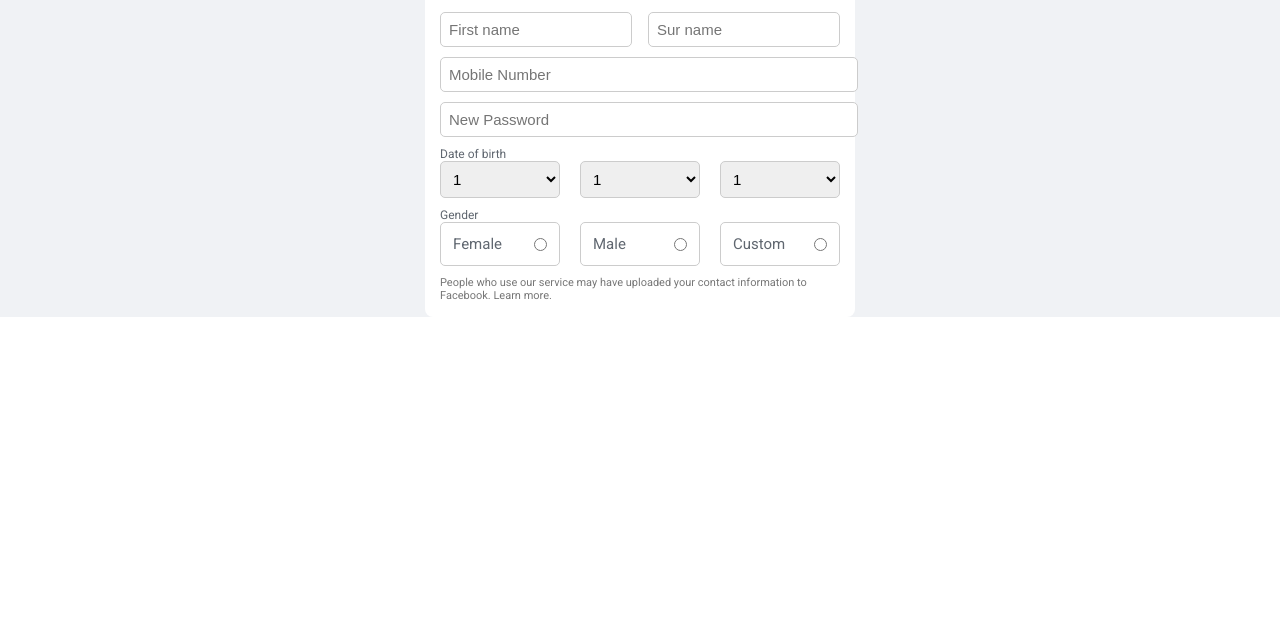
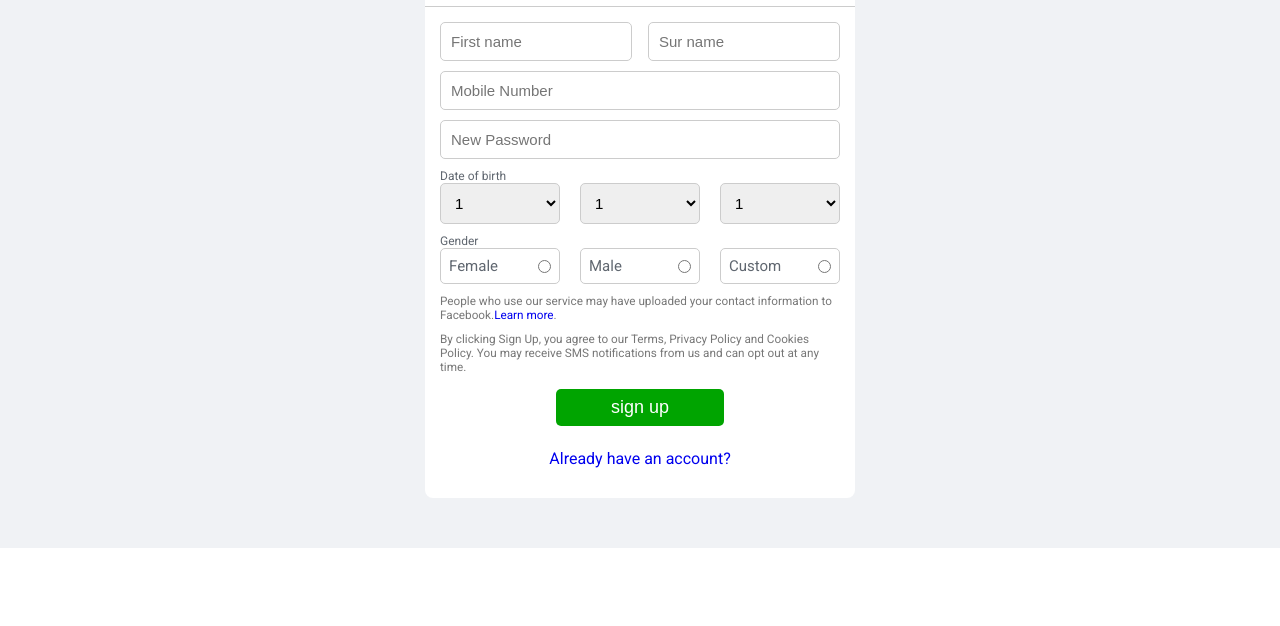
Before and after one commit to jananisree96/html_css, a plain HTML site: page index.html in a window 1280 px wide. Shown: the part 174-800 px from the top of the page. Drawn offline with Linux system fonts and the light colour scheme.

Commit message:
latest commit

```diff
--- a/index.html
+++ b/index.html
@@ -72,9 +72,15 @@
                             </div>
                         </div>
                     </div>
-                    <small> People who use our service may have uploaded your contact information to Facebook. Learn more.
+                    <small> People who use our service may have uploaded your contact information to Facebook.<a href="https://facebook.com">Learn more</a>.
                     </small>
-
+                    <small>By clicking Sign Up, you agree to our Terms, Privacy Policy and Cookies Policy. You may receive SMS notifications from us and can opt out at any time.</small>
+                    <div class="button-div">
+                        <button class="signup-btn">sign up</button>
+                    </div>
+                    <div class="account-div">
+                        <a href="https://www.facebook.com/login/?privacy_mutation_token=eyJ0eXBlIjowLCJjcmVhdGlvbl90aW1lIjoxNzAyNzk4NDM3LCJjYWxsc2l0ZV9pZCI6MjY5NTQ4NDUzMDcyMDk1MX0%3D">Already have an account?</a>
+                    </div>
                 </div>
             </div>
         </form>
--- a/styles.css
+++ b/styles.css
@@ -8,13 +8,14 @@ body,h1,h2,p{
     justify-content: center;
     flex-direction: column;
     align-items: center;
+    padding-bottom: 50px;
 }
 
 
 #logo {
     font-size: 56px;
     color: #0b66ff;
-    padding: 15px 0px;
+    padding: 20px 0px;
 }
 
 .signup-form {
@@ -41,7 +42,7 @@ h2{
 }
 
 input , select  {
-    padding: 8px;
+    padding: 10px;
     border: 1px solid #ccc;
     border-radius: 5px;
     width: 100%;
@@ -55,6 +56,7 @@ input , select  {
 }
 
 .full-width {
+    display: flex;
     width: 100%;
 }
 
@@ -77,7 +79,7 @@ label {
     border: 1px solid #ccc;
     border-radius: 5px;
     width: 100%;
-    padding: 12px;
+    padding: 8px;
     display: flex;
     align-items: center;
     justify-content: space-between;
@@ -94,7 +96,36 @@ label {
 }
 
 small{
-    font-size: 11px;
     padding-top: 10px;
+    font-size: 11.75px;
     color: #777;
 }
+
+a{
+    text-decoration: none;
+}
+.button-div{
+    padding: 15px 0;
+    display: flex;
+    justify-content: center;
+    width: 100%;
+}
+
+.signup-btn{
+    border: 0;
+    background-color: #00a400;
+    color: white;
+    padding: 8px 55px;
+    border-radius: 5px;
+    font-size: 18px;
+    font-weight: 500;
+
+}
+
+.account-div{
+    display: flex;
+    justify-content: center;
+    width: 100%;
+    padding-top: 8px;
+    padding-bottom: 15px;
+}
```
